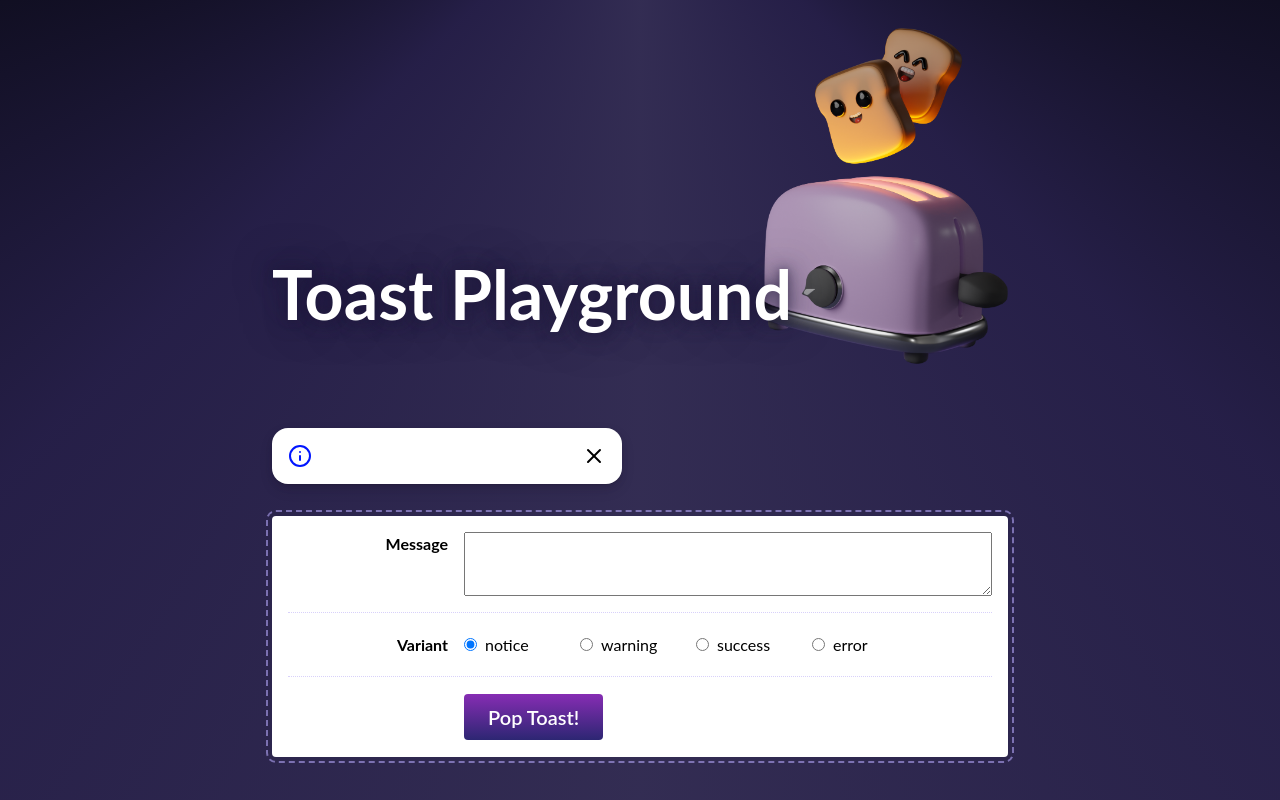
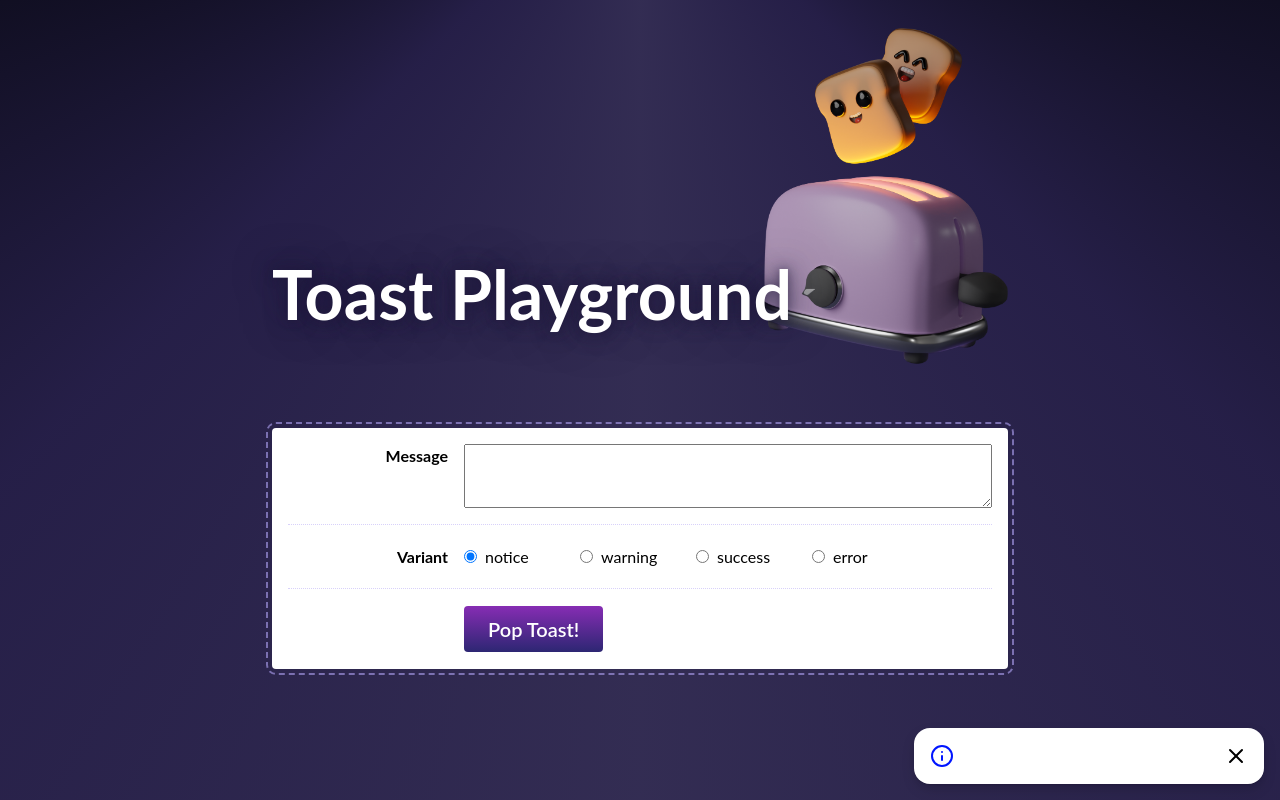
Before and after one commit to wowdyaln/toast-component-ts, a React (Vite) app: page / in a window 1280 px wide. Both pictures are taken after a click on the button "Pop Toast!". Shown: the top 800 px of the page. Built offline with nearby package versions, Linux system fonts and the light colour scheme.

Commit message:
Exercise 3, done

```diff
--- a/src/components/Toast/Toast.tsx
+++ b/src/components/Toast/Toast.tsx
@@ -19,6 +19,7 @@ const ICONS_BY_VARIANT: Record<string, Icon> = {
 };
 
 //* 特別的技巧來了！！！
+// [javascript - When to use JSX.Element vs ReactNode vs ReactElement? - Stack Overflow](https://stackoverflow.com/questions/58123398/when-to-use-jsx-element-vs-reactnode-vs-reactelement)
 const IconComp = ({ icon: IconPic, size = 24 }: { icon: Icon, size?: number }) => {
   return (
     <IconPic size={size} />
@@ -28,11 +29,11 @@ const IconComp = ({ icon: IconPic, size = 24 }: { icon: Icon, size?: number }) =
 function Toast({
   textarea,
   variant,
-  setIsToastShow
+  deleteToast
 }: {
   textarea: string,
   variant: string,
-  setIsToastShow: any
+  deleteToast: () => void
  }) {
   return (
     <div className={`${styles.toast} ${styles[variant]}`}>
@@ -42,7 +43,7 @@ function Toast({
       <p className={styles.content}>
         {textarea}
       </p>
-      <button className={styles.closeButton} onClick={() => {setIsToastShow(false)}}>
+      <button className={styles.closeButton} onClick={() => {deleteToast(); }}>
         <X size={24} />
         <VisuallyHidden>Dismiss message</VisuallyHidden>
       </button>
--- a/src/components/ToastPlayground/ToastPlayground.tsx
+++ b/src/components/ToastPlayground/ToastPlayground.tsx
@@ -1,7 +1,9 @@
-import React, { useState } from 'react';
+import { useState } from 'react';
+import { ToastType } from '../../types';
 
 import Button from '../Button';
-import Toast from '../Toast/Toast';
+// import Toast from '../Toast/Toast';
+import ToastShelf from '../ToastShelf';
 import styles from './ToastPlayground.module.css';
 
 const VARIANT_OPTIONS = ['notice', 'warning', 'success', 'error'];
@@ -9,7 +11,8 @@ const VARIANT_OPTIONS = ['notice', 'warning', 'success', 'error'];
 function ToastPlayground() {
   const [textarea, setTextarea] = useState('');
   const [variant, setVariant] = useState(VARIANT_OPTIONS[0]);
-  const [isToastShow, setIsToastShow] = useState(false);
+  const [toasts, setToasts] = useState<ToastType[]>([]);
+
   return (
     <div className={styles.wrapper}>
       <header>
@@ -18,12 +21,7 @@ function ToastPlayground() {
       </header>
       {/* Toast */}
       {
-        isToastShow &&
-          <Toast
-            textarea={textarea}
-            variant={variant}
-            setIsToastShow={setIsToastShow}
-          />
+        toasts.length > 0 && <ToastShelf useToastState={{toasts, setToasts}}/>
       }
       <div className={styles.controlsWrapper}>
         <div className={styles.row}>
@@ -66,16 +64,27 @@ function ToastPlayground() {
 
         <div className={styles.row}>
           <div className={styles.label} />
-          <div
-            className={`${styles.inputWrapper} ${styles.radioWrapper}`}
-          >
-            <Button onClick={() => {
-              console.log({ textarea, variant });
-              setIsToastShow(true);
-            }}
-            >
-              Pop Toast!
-            </Button>
+          <div className={`${styles.inputWrapper} ${styles.radioWrapper}`}>
+            <form>
+              <Button
+                type="submit"
+                onClick={(e: React.MouseEvent<HTMLButtonElement, MouseEvent>) => {
+                  e.preventDefault();
+                  console.log({ textarea, variant });
+                  setToasts([
+                    ...toasts, {
+                      text: textarea,
+                      variant,
+                      id: crypto.randomUUID()
+                    }
+                  ]);
+                  setTextarea('');
+                  setVariant(VARIANT_OPTIONS[0]);
+                }}
+              >
+                Pop Toast!
+              </Button>
+            </form>
           </div>
         </div>
       </div>
--- a/src/components/ToastShelf/ToastShelf.tsx
+++ b/src/components/ToastShelf/ToastShelf.tsx
@@ -1,17 +1,33 @@
 import React from 'react';
+import { ToastType } from '../../types';
 
 import Toast from '../Toast';
 import styles from './ToastShelf.module.css';
 
-function ToastShelf() {
+function ToastShelf({ useToastState }: {
+  useToastState: {
+    toasts: ToastType[];
+    setToasts: React.Dispatch<React.SetStateAction<ToastType[]>>;
+  };
+ }
+) {
+  const { toasts, setToasts } = useToastState;
+
+  const filterToast = (id: string) => () => {
+    const filteredToast = toasts.filter(toast => toast.id !== id);
+    // console.log( { filteredToast });
+    setToasts(filteredToast);
+  }
   return (
     <ol className={styles.wrapper}>
-      <li className={styles.toastWrapper}>
-        <Toast variant="notice">Example notice toast</Toast>
-      </li>
-      <li className={styles.toastWrapper}>
-        <Toast variant="error">Example error toast</Toast>
-      </li>
+      {
+        toasts.map(toast => (
+          <li className={styles.toastWrapper} key={toast.id}>
+            <Toast variant={toast.variant} textarea={toast.text} deleteToast={filterToast(toast.id)}/>
+          </li>
+
+        ))
+      }
     </ol>
   );
 }
--- /dev/null
+++ b/src/types.ts
@@ -0,0 +1,6 @@
+export type ToastType = {
+  text: string;
+  variant: string;
+  // variant: 'notice' | 'warning' | 'success' | 'error';
+  id: string;
+}
```
